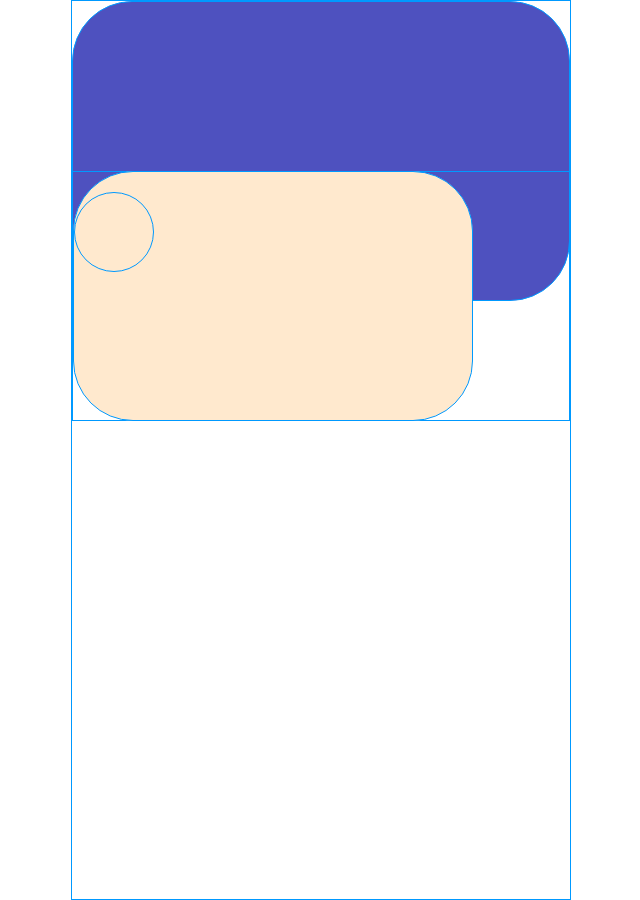
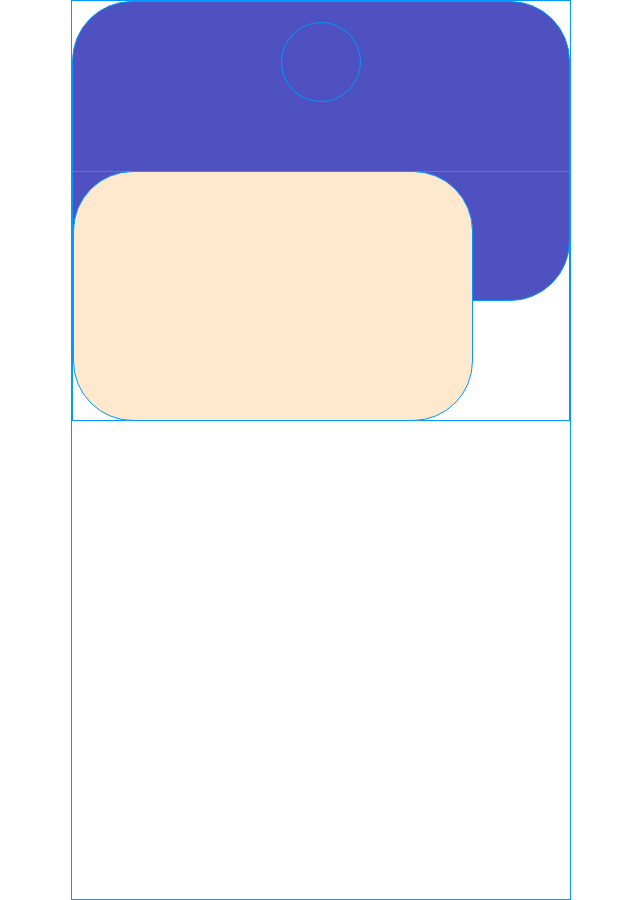
Before and after one commit to marciodiniz7x/linkery, a plain HTML site: page index.html in a window 1280 px wide. Shown: the whole page, without its empty margins (319-959 px from the left). Drawn offline with Linux system fonts and the light colour scheme.

Commit message:
Update index.html

```diff
--- a/index.html
+++ b/index.html
@@ -11,10 +11,12 @@
 </head>
 <body>
     <div class="ambiente">
-        <div class="header"></div>
+        <div class="header">
+            <div class="profile-pic"></div>
+        </div>
         <div class="profile-box">
             <div class="profile">
-                <div class="profile-pic"></div>
+
             </div>
         </div>
     </div>
```
